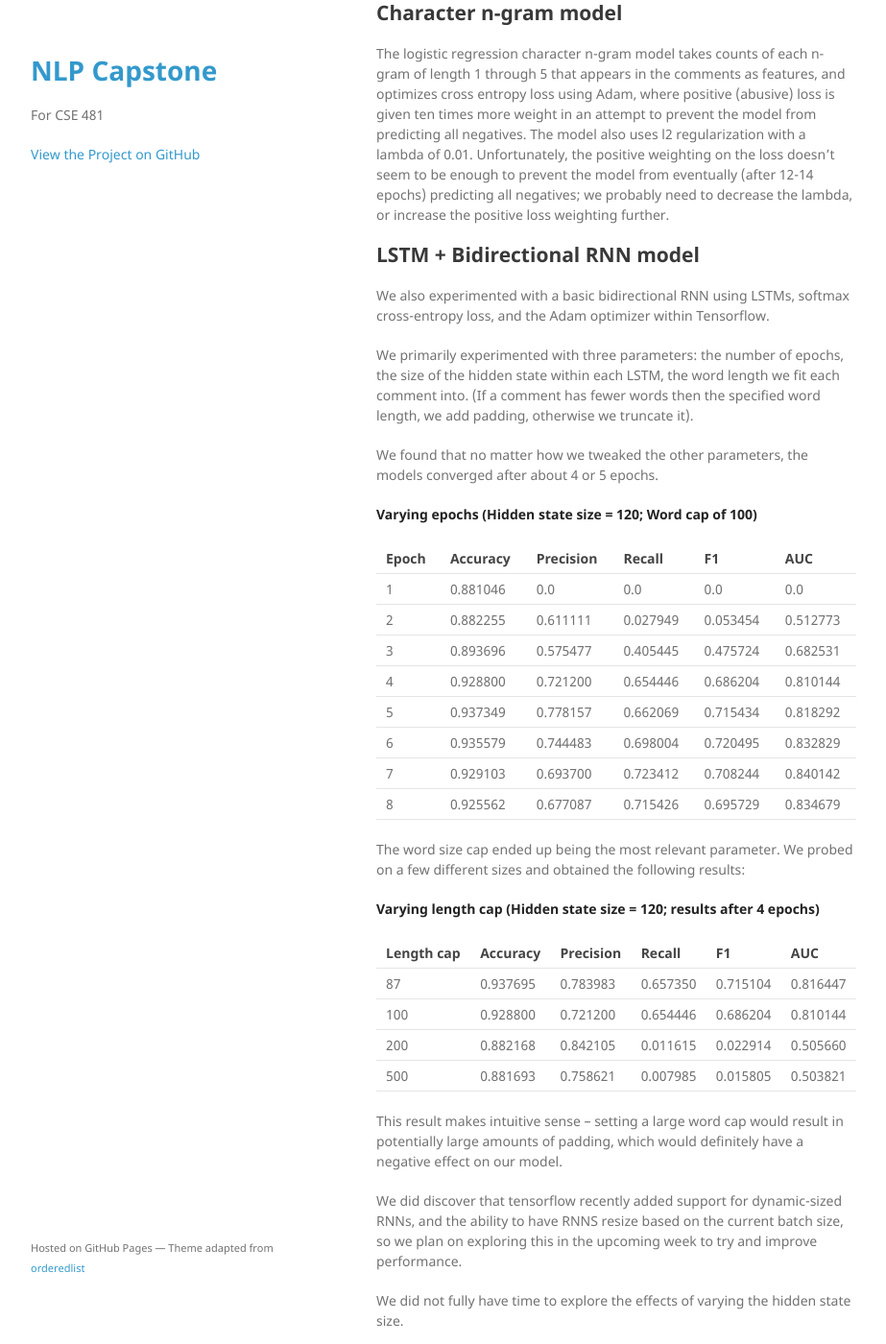
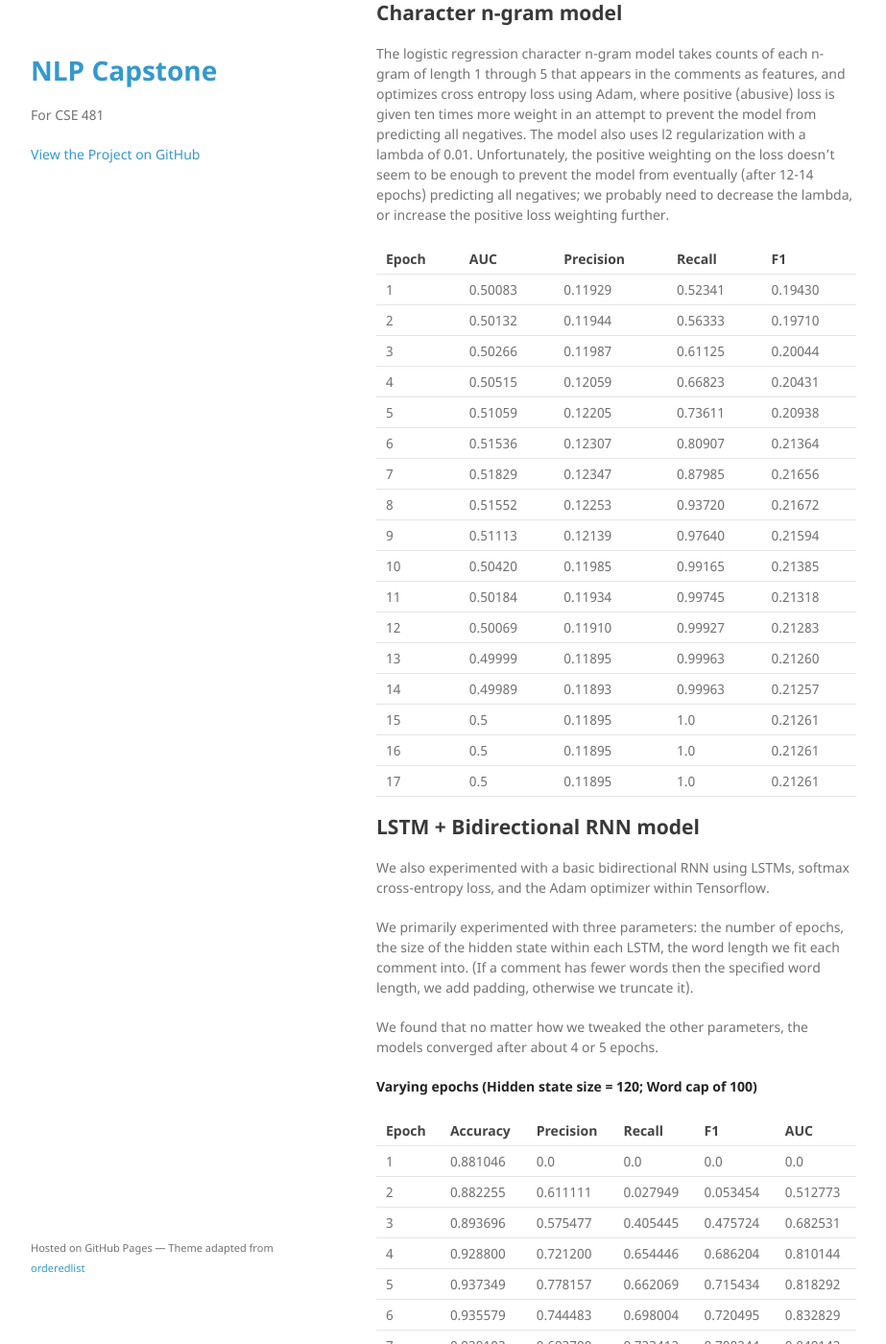
Before and after one commit to Michael0x2a/nlp-capstone, a Jekyll site: the page built from docs/_posts/2017-04-18-week-4.md, in a window 1280 px wide and 1400 px high, scrolled down 1189 px. Shown: the whole window at 96% size, without its empty margins (178-1101 px from the left). Built offline with Jekyll 4.4.1, drawn with Linux system fonts in a browser that asks for light colours; comment, search, counter and statistics services are not loaded.

Commit message:
Update 4

```diff
--- a/docs/_posts/2017-04-18-week-4.md
+++ b/docs/_posts/2017-04-18-week-4.md
@@ -62,6 +62,25 @@ with a lambda of 0.01. Unfortunately, the positive weighting on the loss doesn
 be enough to prevent the model from eventually (after 12-14 epochs) predicting all negatives;
 we probably need to decrease the lambda, or increase the positive loss weighting further.
 
+| Epoch | AUC | Precision | Recall | F1 |
+| ----- | --- | --------- | ------ | -- |
+| 1  | 0.50083 | 0.11929 | 0.52341 | 0.19430 |
+| 2  | 0.50132 | 0.11944 | 0.56333 | 0.19710 |
+| 3  | 0.50266 | 0.11987 | 0.61125 | 0.20044 |
+| 4  | 0.50515 | 0.12059 | 0.66823 | 0.20431 |
+| 5  | 0.51059 | 0.12205 | 0.73611 | 0.20938 |
+| 6  | 0.51536 | 0.12307 | 0.80907 | 0.21364 |
+| 7  | 0.51829 | 0.12347 | 0.87985 | 0.21656 |
+| 8  | 0.51552 | 0.12253 | 0.93720 | 0.21672 |
+| 9  | 0.51113 | 0.12139 | 0.97640 | 0.21594 |
+| 10 | 0.50420 | 0.11985 | 0.99165 | 0.21385 |
+| 11 | 0.50184 | 0.11934 | 0.99745 | 0.21318 |
+| 12 | 0.50069 | 0.11910 | 0.99927 | 0.21283 |
+| 13 | 0.49999 | 0.11895 | 0.99963 | 0.21260 |
+| 14 | 0.49989 | 0.11893 | 0.99963 | 0.21257 |
+| 15 | 0.5     | 0.11895 | 1.0     | 0.21261 |
+| 16 | 0.5     | 0.11895 | 1.0     | 0.21261 |
+| 17 | 0.5     | 0.11895 | 1.0     | 0.21261 |
 
 ## LSTM + Bidirectional RNN model
 
```
